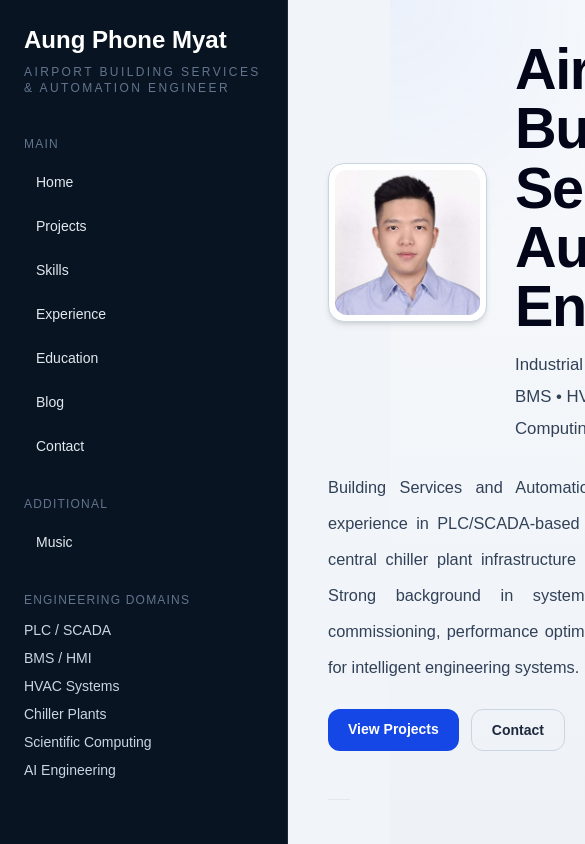
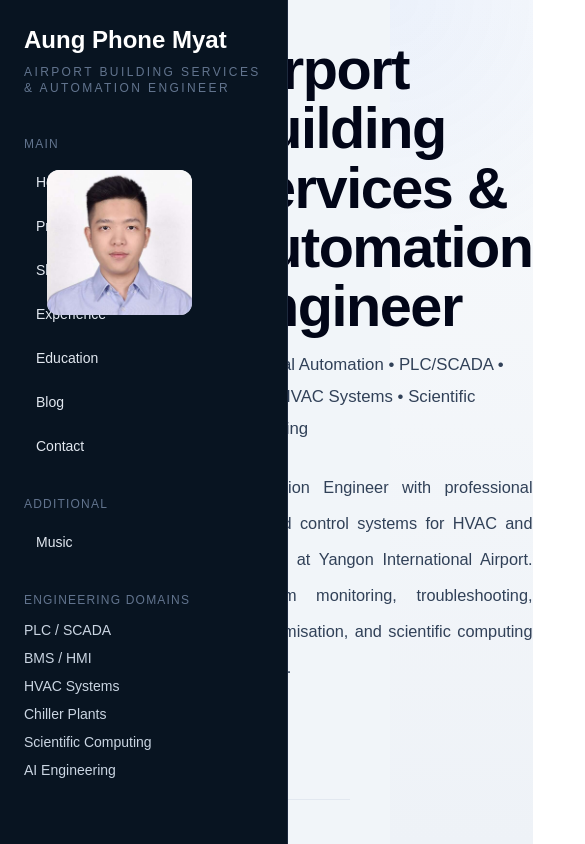
Before and after one commit to Eric9435/aungphonemyat, a Next.js app: page / in a window 390 px wide. Shown: the top 844 px of the page, 585 px wide, since content can reach past the window. Built offline with nearby package versions, Linux system fonts and the light colour scheme.

Commit message:
Improve responsive portfolio layout and UI refinement

```diff
--- a/src/app/page.tsx
+++ b/src/app/page.tsx
@@ -14,7 +14,7 @@ export default function HomePage() {
 
       <FixedSidebar />
 
-      <div className="ml-72">
+      <div className="lg:ml-72">
 
         <div className="mx-auto max-w-[1600px] px-10 py-10">
 
```
